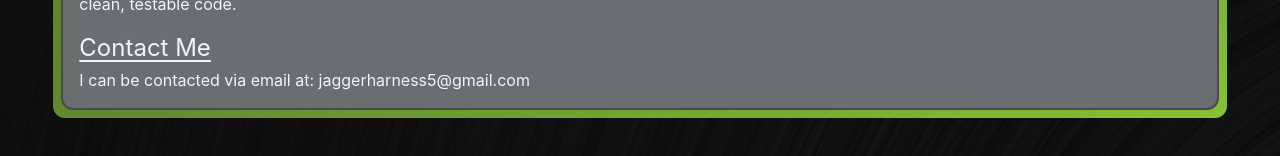
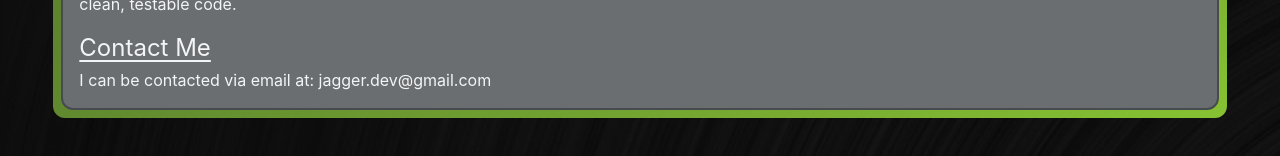
Before and after one commit to jaggerharness/jagger-website, a React (Create React App) app: page /about-me in a window 1280 px wide. Shown: the part 538-694 px from the top of the page. Built offline with nearby package versions, Linux system fonts and the light colour scheme; no server answers.

Commit message:
Updated email

```diff
--- a/src/pages/AboutMePage.js
+++ b/src/pages/AboutMePage.js
@@ -86,8 +86,8 @@ const AboutMePage = (props) => {
                 Contact Me
               </div>
               <div className="mt-1">
-                <a href="mailto:jaggerharness5@gmail.com">
-                  I can be contacted via email at: jaggerharness5@gmail.com
+                <a href="mailto:jagger.dev@gmail.com">
+                  I can be contacted via email at: jagger.dev@gmail.com
                 </a>
               </div>
             </div>
```
